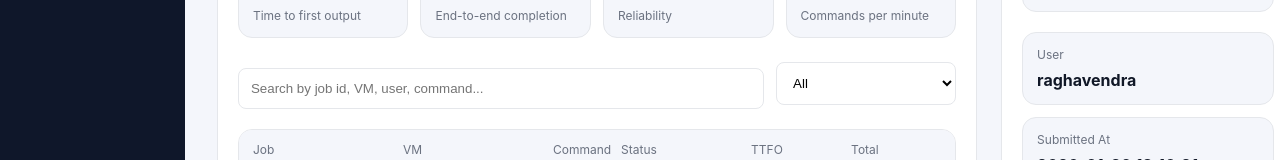
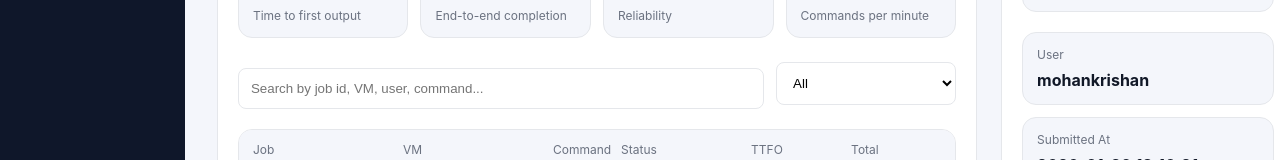
Before and after one commit to MohanKrishna36/Vm-Automation-Frontend, a React (Vite) app: page /reports in a window 1280 px wide. Shown: the part 222-382 px from the top of the page. Built offline with nearby package versions, Linux system fonts and the light colour scheme.

Commit message:
minor changes in reports page

```diff
--- a/src/pages/Reports.jsx
+++ b/src/pages/Reports.jsx
@@ -8,7 +8,7 @@ export default function Reports() {
     {
       jobId: "JOB-10231",
       vm: "alpine-vm-01",
-      user: "raghavendra",
+      user: "mohankrishan",
       command: "apk add --no-cache htop",
       status: "SUCCESS",
       submittedAt: "2026-01-20 18:10:21",
@@ -17,7 +17,7 @@ export default function Reports() {
     {
       jobId: "JOB-10232",
       vm: "alpine-vm-02",
-      user: "raghavendra",
+      user: "raghasri",
       command: "cat /etc/os-release",
       status: "SUCCESS",
       submittedAt: "2026-01-20 18:11:04",
@@ -26,7 +26,7 @@ export default function Reports() {
     {
       jobId: "JOB-10233",
       vm: "alpine-vm-03",
-      user: "sir",
+      user: "neelima",
       command: "apk update",
       status: "FAILED",
       submittedAt: "2026-01-20 18:12:10",
@@ -35,7 +35,7 @@ export default function Reports() {
     {
       jobId: "JOB-10234",
       vm: "alpine-vm-01",
-      user: "sir",
+      user: "neelima",
       command: "sleep 5; echo done",
       status: "SUCCESS",
       submittedAt: "2026-01-20 18:13:02",
```
